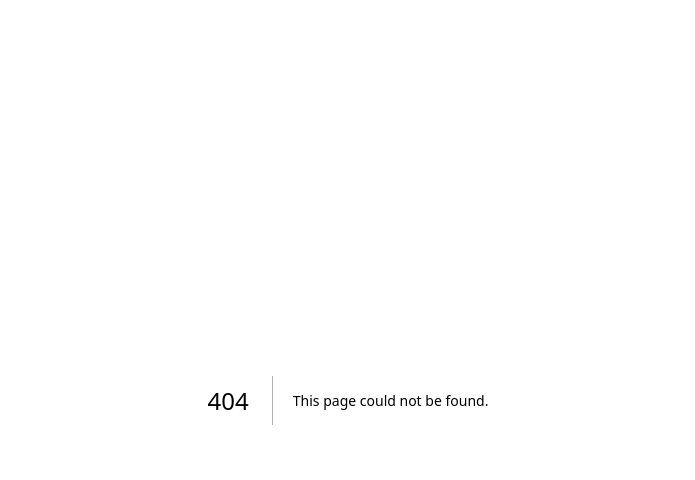
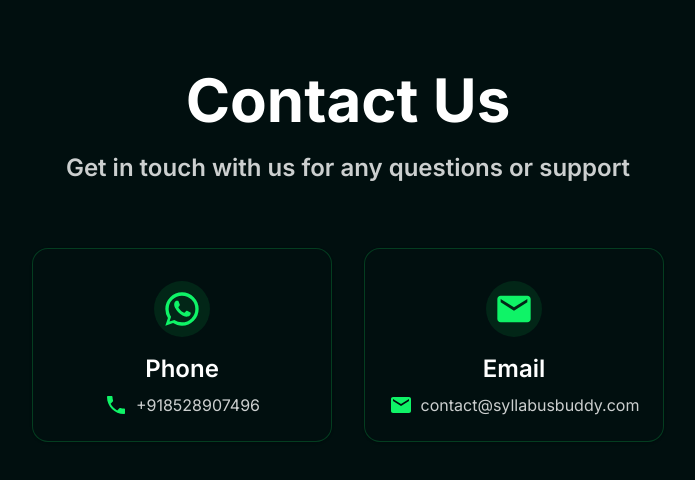
Before and after one commit to nikhilbuilds/syllabusBuddy-web, a Next.js app: page /contact in a window 1280 px wide. Before the commit this address had no page. Shown: the top 480 px of the page, without its empty margins (292-987 px from the left). Built offline with nearby package versions, Linux system fonts and the light colour scheme.

Commit message:
contact page added

```diff
--- /dev/null
+++ b/src/app/contact/page.tsx
@@ -0,0 +1,180 @@
+"use client";
+
+import {
+  Box,
+  Container,
+  Typography,
+  Card,
+  CardContent,
+  IconButton,
+  useTheme,
+} from "@mui/material";
+import {
+  Phone as PhoneIcon,
+  Email as EmailIcon,
+  WhatsApp as WhatsAppIcon,
+} from "@mui/icons-material";
+
+export default function ContactPage() {
+  const theme = useTheme();
+
+  const contactInfo = {
+    phone: "+918528907496", // Replace with your actual phone number
+    email: "contact@syllabusbuddy.com", // Replace with your actual email
+  };
+
+  const handlePhoneClick = () => {
+    // Format phone number for WhatsApp (remove any spaces, dashes, etc.)
+    const formattedPhone = contactInfo.phone.replace(/\D/g, "");
+    window.open(`https://wa.me/${formattedPhone}`, "_blank");
+  };
+
+  const handleEmailClick = () => {
+    window.open(`mailto:${contactInfo.email}`, "_blank");
+  };
+
+  return (
+    <Box sx={{ backgroundColor: "#010f0f", minHeight: "100vh", pt: 8 }}>
+      <Container maxWidth="lg">
+        <Typography
+          variant="h2"
+          sx={{
+            color: "white",
+            textAlign: "center",
+            mb: 2,
+            fontWeight: 700,
+          }}
+        >
+          Contact Us
+        </Typography>
+        <Typography
+          variant="h5"
+          sx={{
+            color: "rgba(255, 255, 255, 0.8)",
+            textAlign: "center",
+            mb: 8,
+            maxWidth: "800px",
+            mx: "auto",
+          }}
+        >
+          Get in touch with us for any questions or support
+        </Typography>
+
+        <Box
+          sx={{
+            display: "flex",
+            flexDirection: { xs: "column", md: "row" },
+            gap: 4,
+            justifyContent: "center",
+          }}
+        >
+          {/* Phone Card */}
+          <Card
+            sx={{
+              backgroundColor: "#010f0f",
+              border: "1px solid rgba(15, 243, 103, 0.2)",
+              borderRadius: 2,
+              width: { xs: "100%", md: "300px" },
+              transition: "transform 0.2s",
+              "&:hover": {
+                transform: "translateY(-4px)",
+                borderColor: "#0ff367",
+                cursor: "pointer",
+              },
+            }}
+            onClick={handlePhoneClick}
+          >
+            <CardContent sx={{ textAlign: "center", py: 4 }}>
+              <IconButton
+                sx={{
+                  backgroundColor: "rgba(15, 243, 103, 0.1)",
+                  mb: 2,
+                  "&:hover": {
+                    backgroundColor: "rgba(15, 243, 103, 0.2)",
+                  },
+                }}
+              >
+                <WhatsAppIcon sx={{ fontSize: 40, color: "#0ff367" }} />
+              </IconButton>
+              <Typography
+                variant="h5"
+                sx={{
+                  color: "white",
+                  mb: 1,
+                  fontWeight: 600,
+                }}
+              >
+                Phone
+              </Typography>
+              <Typography
+                sx={{
+                  color: "rgba(255, 255, 255, 0.8)",
+                  display: "flex",
+                  alignItems: "center",
+                  justifyContent: "center",
+                  gap: 1,
+                }}
+              >
+                <PhoneIcon sx={{ color: "#0ff367" }} />
+                {contactInfo.phone}
+              </Typography>
+            </CardContent>
+          </Card>
+
+          {/* Email Card */}
+          <Card
+            sx={{
+              backgroundColor: "#010f0f",
+              border: "1px solid rgba(15, 243, 103, 0.2)",
+              borderRadius: 2,
+              width: { xs: "100%", md: "300px" },
+              transition: "transform 0.2s",
+              "&:hover": {
+                transform: "translateY(-4px)",
+                borderColor: "#0ff367",
+                cursor: "pointer",
+              },
+            }}
+            onClick={handleEmailClick}
+          >
+            <CardContent sx={{ textAlign: "center", py: 4 }}>
+              <IconButton
+                sx={{
+                  backgroundColor: "rgba(15, 243, 103, 0.1)",
+                  mb: 2,
+                  "&:hover": {
+                    backgroundColor: "rgba(15, 243, 103, 0.2)",
+                  },
+                }}
+              >
+                <EmailIcon sx={{ fontSize: 40, color: "#0ff367" }} />
+              </IconButton>
+              <Typography
+                variant="h5"
+                sx={{
+                  color: "white",
+                  mb: 1,
+                  fontWeight: 600,
+                }}
+              >
+                Email
+              </Typography>
+              <Typography
+                sx={{
+                  color: "rgba(255, 255, 255, 0.8)",
+                  display: "flex",
+                  alignItems: "center",
+                  justifyContent: "center",
+                  gap: 1,
+                }}
+              >
+                <EmailIcon sx={{ color: "#0ff367" }} />
+                {contactInfo.email}
+              </Typography>
+            </CardContent>
+          </Card>
+        </Box>
+      </Container>
+    </Box>
+  );
+}
```
